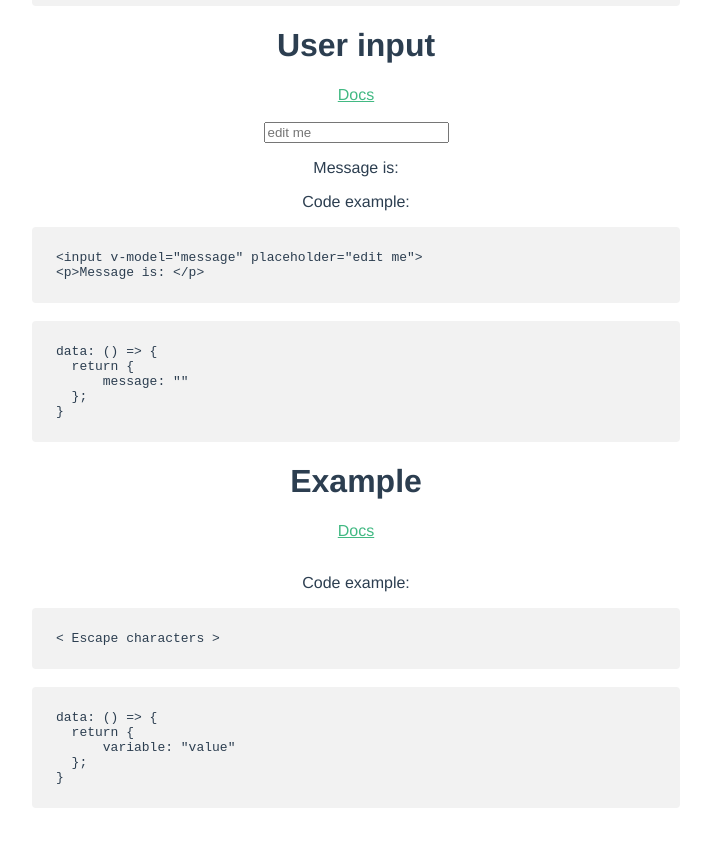
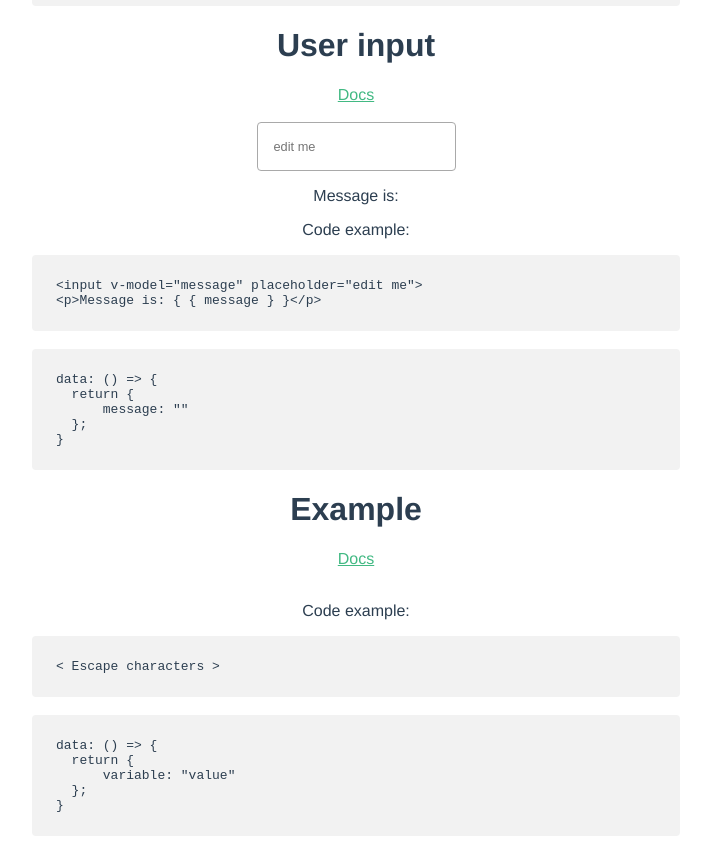
Before and after one commit to danielleklaasen/vue-app, a Vue app: page / in a window 1280 px wide. Shown: the part 2980-3824 px from the top of the page, without its empty margins (284-995 px from the left). Before the commit the page ends 3796 px from the top, so only its background shows below. Built offline with nearby package versions, Linux system fonts and the light colour scheme.

Commit message:
Work on Input component

```diff
--- a/src/App.vue
+++ b/src/App.vue
@@ -70,4 +70,10 @@ button {
   color: white;
   font-size: 0.8em;
 }
+input {
+  padding: 16px;
+  border-radius: 4px;
+  border: 1px solid darkgrey;
+  font-size: 0.8em;
+}
 </style>
--- a/src/components/Input.vue
+++ b/src/components/Input.vue
@@ -10,7 +10,7 @@
     <pre>
       <code>
 &lt;input v-model="message" placeholder="edit me"&gt;
-&lt;p>Message is: {{ message }}&lt;/p&gt;
+&lt;p>Message is: &#123; &#123; message &#125; &#125;&lt;/p&gt;
       </code>
     </pre>
     <br/>
```
